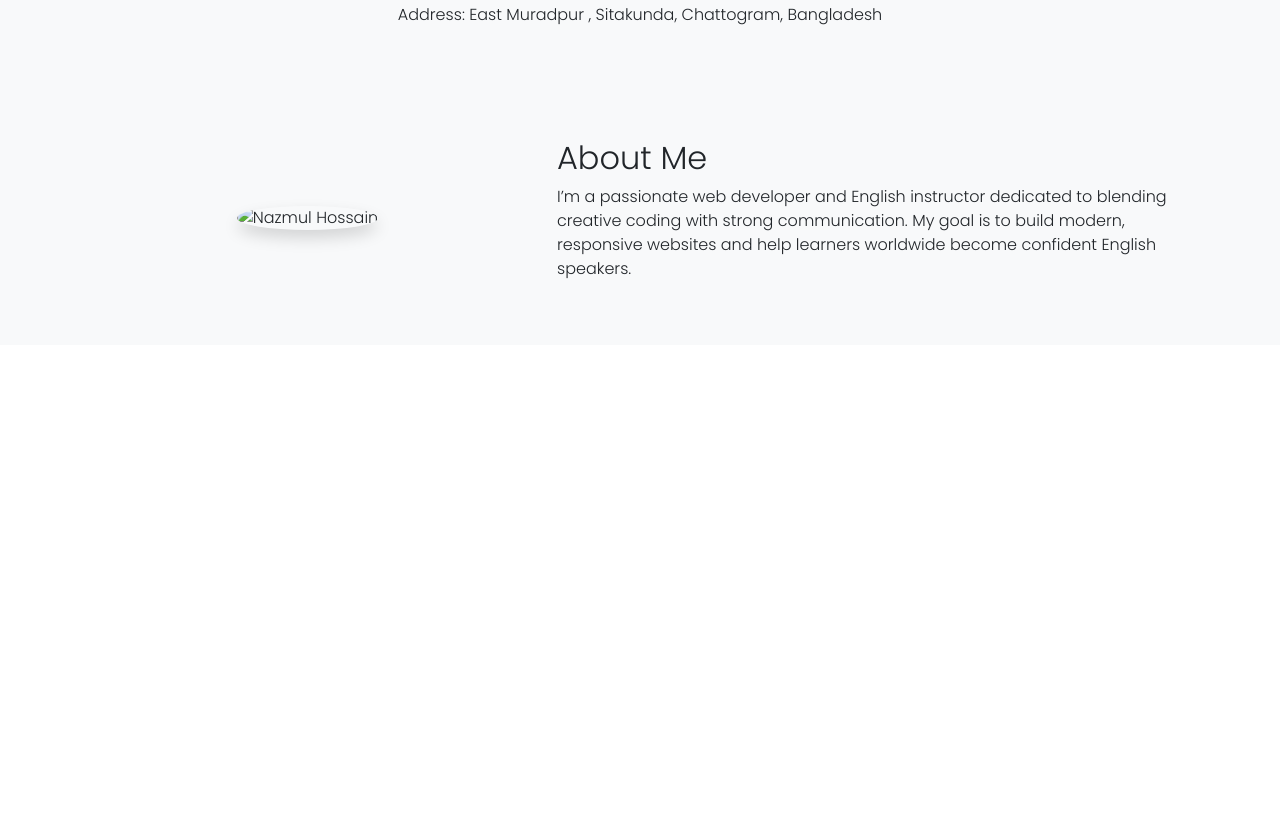
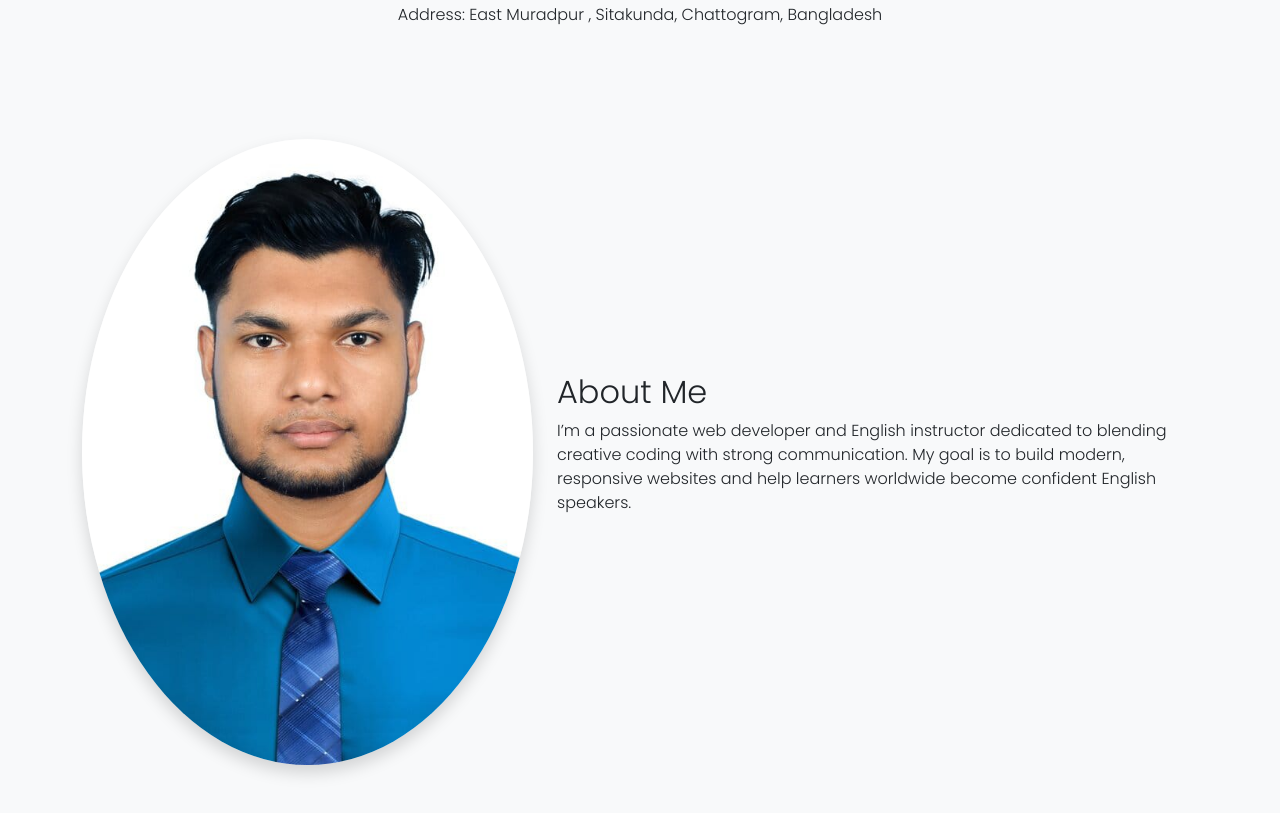
Before and after one commit to NazmulHossa/portfolio-, a plain HTML site: page index.html in a window 1280 px wide. Shown: the part 1573-2386 px from the top of the page. Before the commit the page ends 1918 px from the top, so only its background shows below. Drawn offline with nearby package versions, Linux system fonts and the light colour scheme.

Commit message:
Update index.html

```diff
--- a/index.html
+++ b/index.html
@@ -70,7 +70,7 @@
     <div class="container">
       <div class="row align-items-center">
         <div class="col-md-5 text-center mb-4 mb-md-0">
-          <img src="assets/naz.png" alt="Nazmul Hossain" class="img-fluid rounded-circle shadow" />
+          <img src="assets/naz.jpeg" alt="Nazmul Hossain" class="img-fluid rounded-circle shadow" />
         </div>
         <div class="col-md-7">
           <h2>About Me</h2>
```
